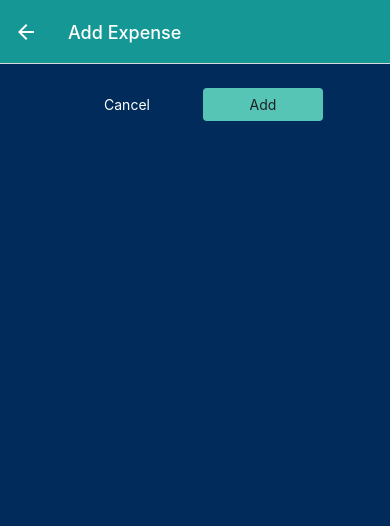
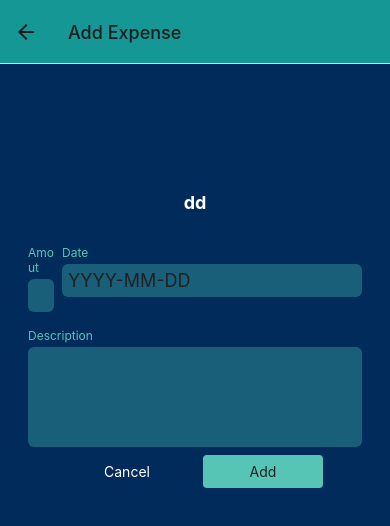
Before and after one commit to eunjitech/accountBook, a React Native app: screen /ManageExpense in a window 390 px wide. Shown: the top 526 px of the page. Built offline with nearby package versions, Linux system fonts and the light colour scheme.

Commit message:
9-152: input 레이아웃 완성

```diff
--- a/App.js
+++ b/App.js
@@ -19,9 +19,15 @@
   return (
     <Tab.Navigator
       screenOptions={({ navigation }) => ({
-        headerStyle: { backgroundColor: GlobalStyles.colors.lightNavy },
+        headerStyle: {
+          backgroundColor: GlobalStyles.colors.lightNavy,
+          shadowOffset: { width: 0, height: 0 },
+        },
         headerTintColor: "white",
-        tabBarStyle: { backgroundColor: GlobalStyles.colors.lightNavy },
+        tabBarStyle: {
+          backgroundColor: GlobalStyles.colors.lightNavy,
+          borderTopWidth: 0,
+        },
         tabBarActiveTintColor: GlobalStyles.colors.accent,
         headerRight: ({ tintColor }) => {
           return (
@@ -72,8 +78,9 @@
           <Stack.Navigator
             initialRouteName="ExpensesOverView"
             screenOptions={{
-              headerStyle: { backgroundColor: GlobalStyles.colors.darkTeal },
-              headerTintColor: "white",
+              headerStyle: {
+                backgroundColor: GlobalStyles.colors.darkTeal,
+              },
             }}
           >
             <Stack.Screen
--- /dev/null
+++ b/components/ManageExpense/ExpenseForm.js
@@ -0,0 +1,57 @@
+import React from "react";
+import { StyleSheet, Text, View, TextInput } from "react-native";
+
+import Input from "./Input";
+
+export default function ExpenseForm() {
+  function amountChangedHandler() {}
+  return (
+    <View style={styles.form}>
+      <Text style={styles.title}>dd</Text>
+      <View style={styles.inputsRow}>
+        <Input
+          style={styles.rowInput}
+          label="Amout"
+          textInputConfig={{
+            keyboardType: "decimal-pad",
+            onChageText: amountChangedHandler,
+          }}
+        />
+        <Input
+          label="Date"
+          textInputConfig={{
+            placeholder: "YYYY-MM-DD",
+            maxLength: 10,
+            onChageText: amountChangedHandler,
+          }}
+        />
+      </View>
+      <Input
+        label="Description"
+        textInputConfig={{
+          multiline: true,
+          autoCorrect: false,
+          onChageText: amountChangedHandler,
+        }}
+      />
+    </View>
+  );
+}
+
+const styles = StyleSheet.create({
+  form: { marginTop: 80 },
+  title: {
+    fontSize: 18,
+    fontWeight: "bold",
+    color: "white",
+    marginVertical: 24,
+    textAlign: "center",
+  },
+  inputsRow: {
+    flexDirection: "row",
+    justifyContent: "space-between",
+  },
+  rowInput: {
+    flex: 1,
+  },
+});
--- /dev/null
+++ b/components/ManageExpense/Input.js
@@ -0,0 +1,41 @@
+import React from "react";
+import { StyleSheet, Text, View, TextInput } from "react-native";
+import { GlobalStyles } from "../../constants/styles";
+
+export default function Input({ label, style, textInputConfig }) {
+  const inputStyles = [styles.input];
+
+  if (textInputConfig && textInputConfig.multiline) {
+    inputStyles.push(styles.inputMultiline);
+  }
+
+  return (
+    <View style={[styles.inputContainer, style]}>
+      <Text style={styles.label}>{label}</Text>
+      <TextInput style={inputStyles} {...textInputConfig} />
+    </View>
+  );
+}
+
+const styles = StyleSheet.create({
+  inputContainer: {
+    marginHorizontal: 4,
+    marginVertical: 8,
+  },
+  label: {
+    fontSize: 12,
+    color: GlobalStyles.colors.lightTeal,
+    marginBottom: 4,
+  },
+  input: {
+    backgroundColor: GlobalStyles.colors.lightNavy,
+    padding: 6,
+    borderRadius: 6,
+    fontSize: 18,
+    color: GlobalStyles.colors.black,
+  },
+  inputMultiline: {
+    minHeight: 100,
+    textAlignVertical: "top",
+  },
+});
--- a/screens/ManageExpenses.js
+++ b/screens/ManageExpenses.js
@@ -1,10 +1,11 @@
 import React, { useLayoutEffect, useContext } from "react";
-import { StyleSheet, Text, View } from "react-native";
+import { StyleSheet, Text, View, TextInput } from "react-native";
 
 import IconButton from "../components/UI/IconButton";
 import Button from "../components/Button";
 import { GlobalStyles } from "../constants/styles";
 import { ExpensesContext } from "../store/expenses-context";
+import ExpenseForm from "../components/ManageExpense/ExpenseForm";
 
 export default function ManageExpenses({ route, navigation }) {
   const expenseCtx = useContext(ExpensesContext);
@@ -46,6 +47,7 @@
 
   return (
     <View style={styles.container}>
+      <ExpenseForm />
       <View style={styles.buttons}>
         <Button style={styles.button} mode="flat" onPress={cancelHandler}>
           Cancel
```
